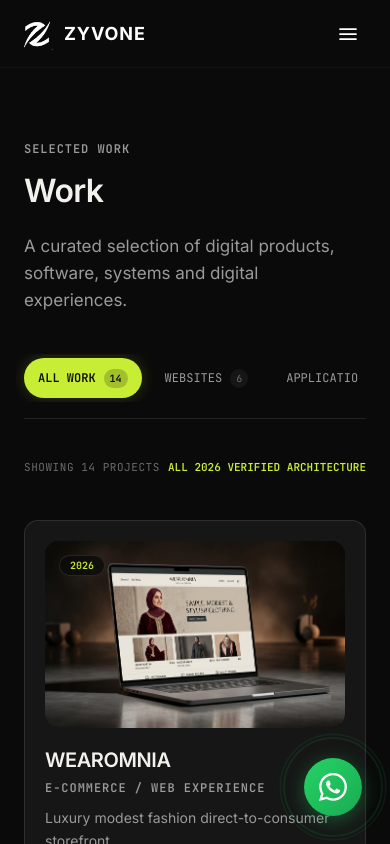
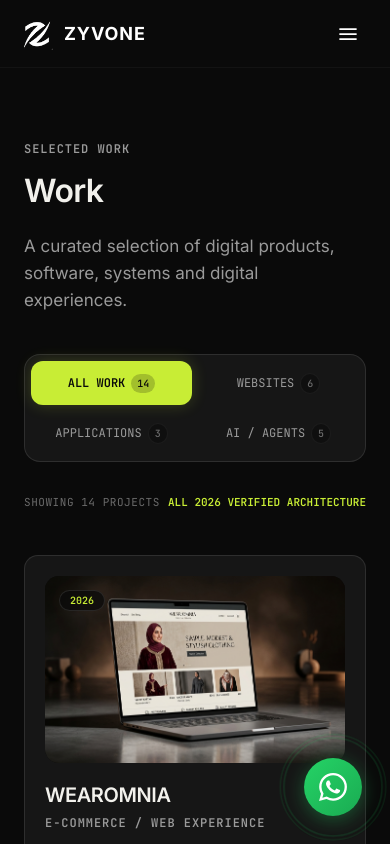
Before and after one commit to ZubairCodes78/Zyvone, a Next.js app: page /work in a window 390 px wide. Shown: the top 844 px of the page. Built offline with nearby package versions, Linux system fonts and the light colour scheme.

Commit message:
fix(portfolio): mobile category tabs responsive 2x2 contained layout

```diff
--- a/src/app/work/page.tsx
+++ b/src/app/work/page.tsx
@@ -27,11 +27,16 @@
     'ai-agents': projects.filter((p) => p.portfolioCategory === 'ai-agents').length,
   }
 
-  const tabs: { key: 'all' | 'websites' | 'applications' | 'ai-agents'; label: string; count: number }[] = [
+  const tabs: {
+    key: 'all' | 'websites' | 'applications' | 'ai-agents'
+    label: string
+    mobileLabel?: string
+    count: number
+  }[] = [
     { key: 'all', label: 'ALL WORK', count: counts.all },
     { key: 'websites', label: 'WEBSITES', count: counts.websites },
     { key: 'applications', label: 'APPLICATIONS', count: counts.applications },
-    { key: 'ai-agents', label: 'AI AUTOMATION & AGENTS', count: counts['ai-agents'] },
+    { key: 'ai-agents', label: 'AI AUTOMATION & AGENTS', mobileLabel: 'AI / AGENTS', count: counts['ai-agents'] },
   ]
 
   const jsonLd = {
@@ -75,8 +80,10 @@
       </div>
 
       {/* Category Navigation Tabs */}
-      <div className="mb-10 pb-4 border-b border-[var(--border)]">
-        <div className="flex items-center gap-2 overflow-x-auto no-scrollbar py-1 -mx-2 px-2 max-w-full">
+      <nav aria-label="Portfolio categories" className="mb-8 md:mb-10 pb-0 md:pb-4 md:border-b md:border-[var(--border)]">
+        {/* Contained single responsive container on mobile; clean horizontal row on desktop */}
+        <div className="w-full p-1.5 rounded-2xl bg-[var(--bg-surface)] border border-[var(--border)] md:w-auto md:p-0 md:rounded-none md:bg-transparent md:border-0">
+          <div className="grid grid-cols-2 gap-1.5 md:flex md:flex-wrap md:items-center md:gap-2">
             {tabs.map((tab) => {
               const isActive = activeCategory === tab.key
               return (
@@ -84,16 +91,29 @@
                   key={tab.key}
                   type="button"
                   onClick={() => setActiveCategory(tab.key)}
-                className={`font-mono text-[12px] sm:text-[13px] px-3.5 sm:px-4 py-2 rounded-full transition-all duration-200 whitespace-nowrap cursor-pointer flex items-center gap-2 min-h-[40px] flex-shrink-0 ${
+                  aria-pressed={isActive}
+                  aria-label={`${tab.label}, ${tab.count} projects`}
+                  className={`font-mono text-[11px] min-[360px]:text-[12px] sm:text-[13px] px-2.5 sm:px-4 py-2.5 sm:py-2 rounded-xl md:rounded-full transition-all duration-200 cursor-pointer flex items-center justify-center md:justify-start gap-1.5 sm:gap-2 min-h-[44px] md:min-h-[40px] w-full md:w-auto select-none ${
                     isActive
                       ? 'bg-[var(--accent)] text-[#0a0a0a] font-bold shadow-[0_0_16px_rgba(212,245,60,0.2)]'
                       : 'text-[var(--text-secondary)] hover:text-[var(--text-primary)] hover:bg-[var(--bg-elevated)] border border-transparent hover:border-[var(--border)]'
                   }`}
                 >
-                <span>{tab.label}</span>
+                  <span className="truncate">
+                    {tab.mobileLabel ? (
+                      <>
+                        <span className="inline md:hidden">{tab.mobileLabel}</span>
+                        <span className="hidden md:inline">{tab.label}</span>
+                      </>
+                    ) : (
+                      tab.label
+                    )}
+                  </span>
                   <span
-                  className={`text-[10px] px-1.5 py-0.5 rounded-full ${
-                    isActive ? 'bg-[#0a0a0a]/20 text-[#0a0a0a]' : 'bg-[var(--bg-surface)] text-[var(--text-tertiary)]'
+                    className={`text-[10px] px-1.5 py-0.5 rounded-full font-mono font-medium flex-shrink-0 transition-colors ${
+                      isActive
+                        ? 'bg-[#0a0a0a]/20 text-[#0a0a0a]'
+                        : 'bg-black/30 md:bg-[var(--bg-surface)] text-[var(--text-tertiary)] border border-white/5'
                     }`}
                   >
                     {tab.count}
@@ -103,9 +123,10 @@
             })}
           </div>
         </div>
+      </nav>
 
       {/* Section Sub-Header */}
-      <div className="flex items-center justify-between pb-3 mb-8">
+      <div className="flex flex-wrap items-center justify-between gap-2 pb-3 mb-8">
         <span className="font-mono text-[11px] uppercase tracking-wider text-[var(--text-tertiary)]">
           SHOWING {filteredProjects.length} {filteredProjects.length === 1 ? 'PROJECT' : 'PROJECTS'}
         </span>
```
Lines whose indentation alone changed are shown as unchanged.
